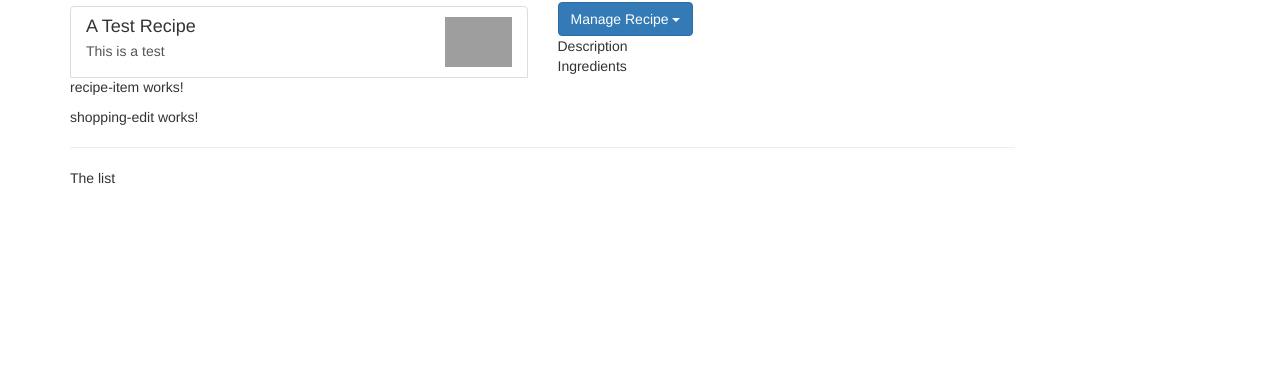
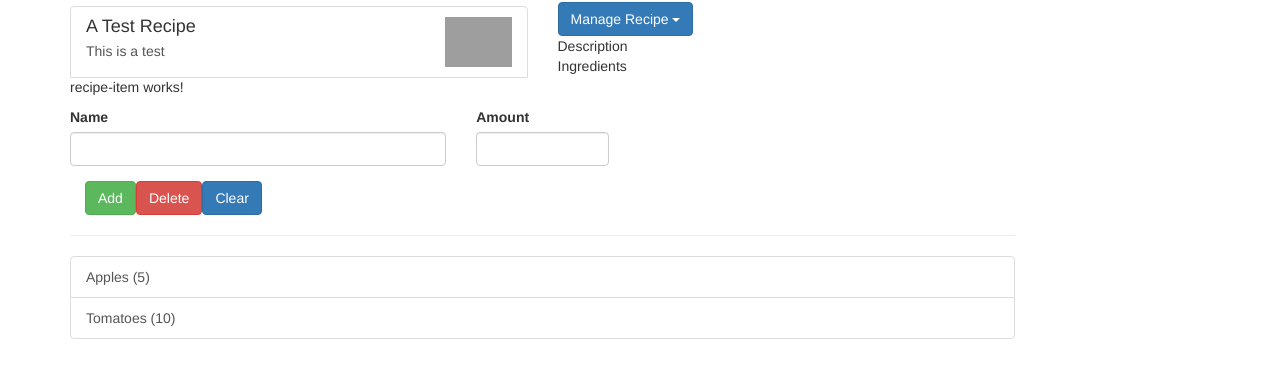
Before and after one commit to NathanPickard/recipe-angular, an Angular app: page / in a window 1280 px wide. Shown: the part 141-518 px from the top of the page. Built offline with nearby package versions, Linux system fonts and the light colour scheme; grey boxes are pictures that could not be loaded.

Commit message:
Adding shopping list and edit section

```diff
--- /dev/null
+++ b/src/app/shared/ingredient.model.ts
@@ -0,0 +1,3 @@
+export class Ingredient {
+  constructor(public name: string, public amount: number) { }
+}
--- a/src/app/shopping-list/shopping-edit/shopping-edit.component.html
+++ b/src/app/shopping-list/shopping-edit/shopping-edit.component.html
@@ -1,3 +1,21 @@
-<p>
-  shopping-edit works!
-</p>
+<div class="row">
+  <div class="col-xs-12">
+    <form>
+      <div class="row">
+        <div class="col-sm-5 form-group">
+          <label form="name">Name</label>
+          <input type="text" id="name" class="form-control">
+        </div>
+        <div class="col-sm-2 form-group">
+          <label for="amount">Amount</label>
+          <input type="number" id="amount" class="form-control">
+        </div>
+      </div>
+      <div class="col-xs-12">
+        <button class="btn btn-success" type="submit">Add</button>
+        <button class="btn btn-danger" type="submit">Delete</button>
+        <button class="btn btn-primary" type="submit">Clear</button>
+      </div>
+    </form>
+  </div>
+</div>
--- a/src/app/shopping-list/shopping-list.component.html
+++ b/src/app/shopping-list/shopping-list.component.html
@@ -2,6 +2,8 @@
   <div class="col-xs-10">
     <app-shopping-edit></app-shopping-edit>
     <hr>
-    <p>The list</p>
+    <ul class="list-group">
+      <a class="list-group-item" style="cursor: pointer" *ngFor="let ingredient of ingredients">{{ ingredient.name}} ({{ ingredient.amount }})</a>
+    </ul>
   </div>
 </div>
--- a/src/app/shopping-list/shopping-list.component.ts
+++ b/src/app/shopping-list/shopping-list.component.ts
@@ -1,4 +1,6 @@
 import { Component, OnInit } from '@angular/core';
+
+import { Ingredient } from '../shared/ingredient.model';
 
 @Component({
   selector: 'app-shopping-list',
@@ -6,6 +8,10 @@
   styleUrls: ['./shopping-list.component.css']
 })
 export class ShoppingListComponent implements OnInit {
+  ingredients: Ingredient[] = [
+    new Ingredient('Apples', 5),
+    new Ingredient('Tomatoes', 10)
+  ];
 
   constructor() { }
 
```
